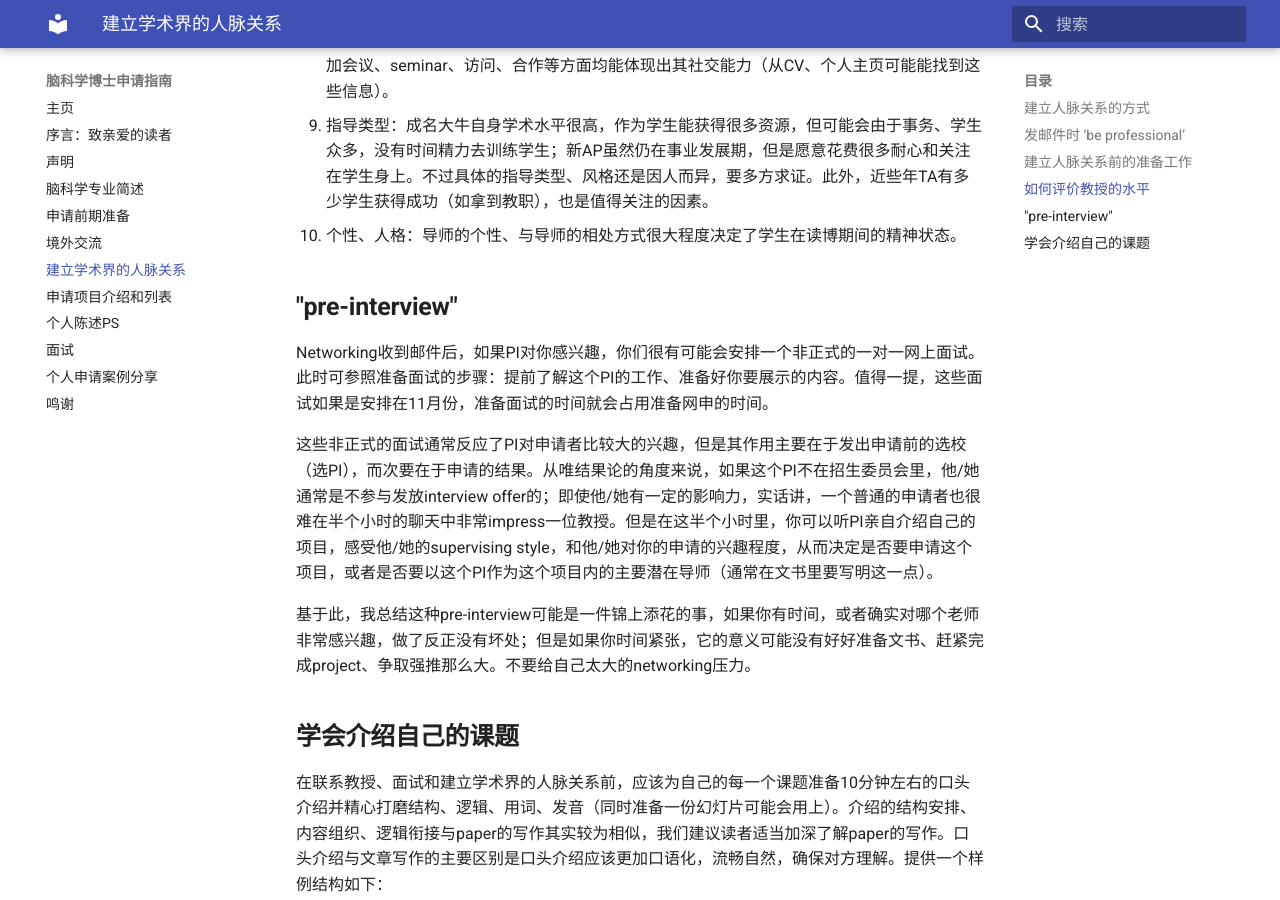
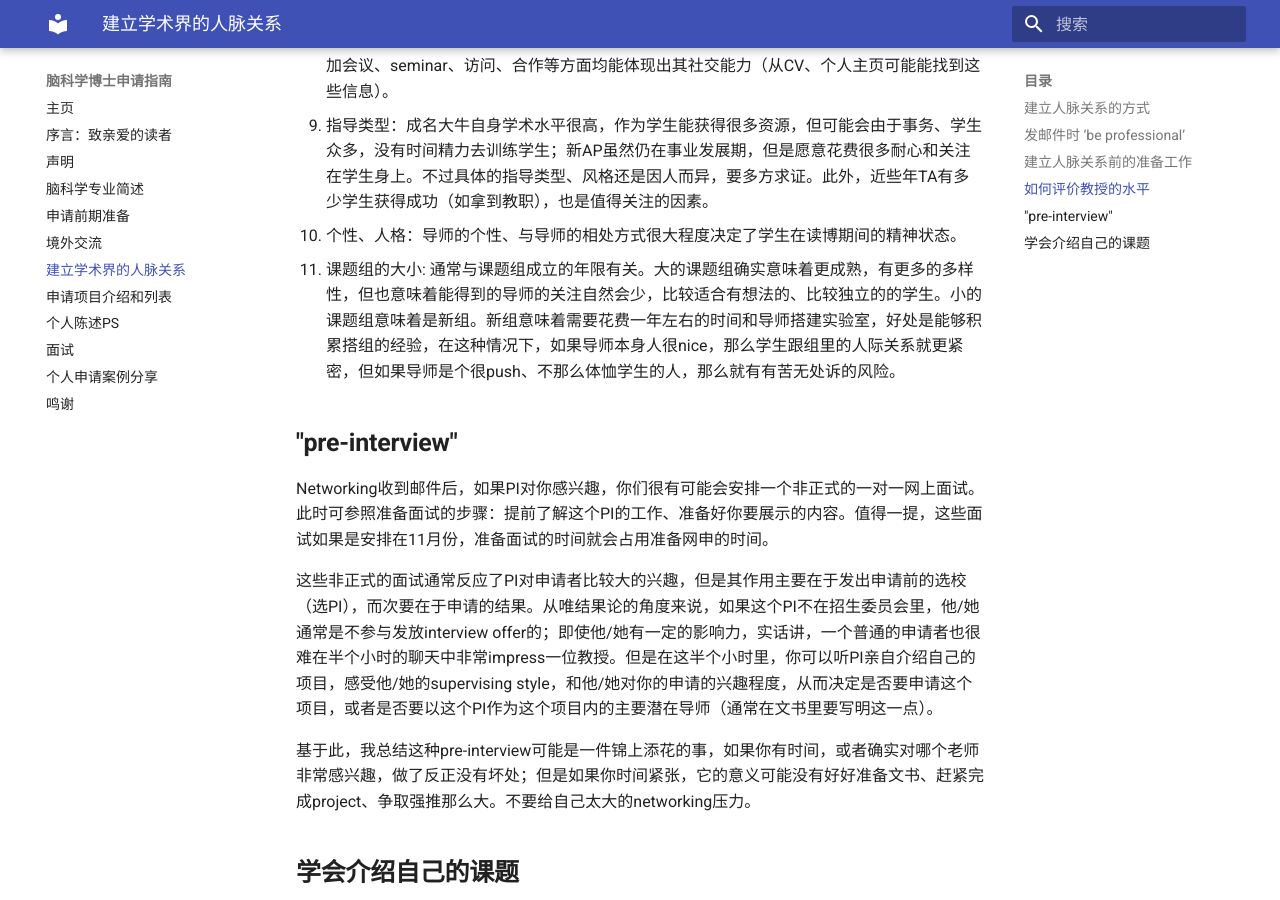
Before and after one commit to BrainPhD-CN/handbook, an MkDocs documentation site: the page built from docs/network.md, in a window 1280 px wide and 900 px high, scrolled down 2397 px. Built offline with MkDocs 1.6.1 and Material for MkDocs 9.7.7, drawn with Linux system fonts in a browser that asks for light colours.

Commit message:
Update network.md

```diff
--- a/docs/network.md
+++ b/docs/network.md
@@ -74,7 +74,7 @@ Y
 8. 人脉关系能力：人脉关系是学术活动的重要组成。TA的本科学校、博士学校、博后学校、参加会议、seminar、访问、合作等方面均能体现出其社交能力（从CV、个人主页可能能找到这些信息）。
 9. 指导类型：成名大牛自身学术水平很高，作为学生能获得很多资源，但可能会由于事务、学生众多，没有时间精力去训练学生；新AP虽然仍在事业发展期，但是愿意花费很多耐心和关注在学生身上。不过具体的指导类型、风格还是因人而异，要多方求证。此外，近些年TA有多少学生获得成功（如拿到教职），也是值得关注的因素。
 10. 个性、人格：导师的个性、与导师的相处方式很大程度决定了学生在读博期间的精神状态。
-
+11. 课题组的大小: 通常与课题组成立的年限有关。大的课题组确实意味着更成熟，有更多的多样性，但也意味着能得到的导师的关注自然会少，比较适合有想法的、比较独立的的学生。小的课题组意味着是新组。新组意味着需要花费一年左右的时间和导师搭建实验室，好处是能够积累搭组的经验，在这种情况下，如果导师本身人很nice，那么学生跟组里的人际关系就更紧密，但如果导师是个很push、不那么体恤学生的人，那么就有有苦无处诉的风险。
 
 
 ## **"pre-interview"**
```
